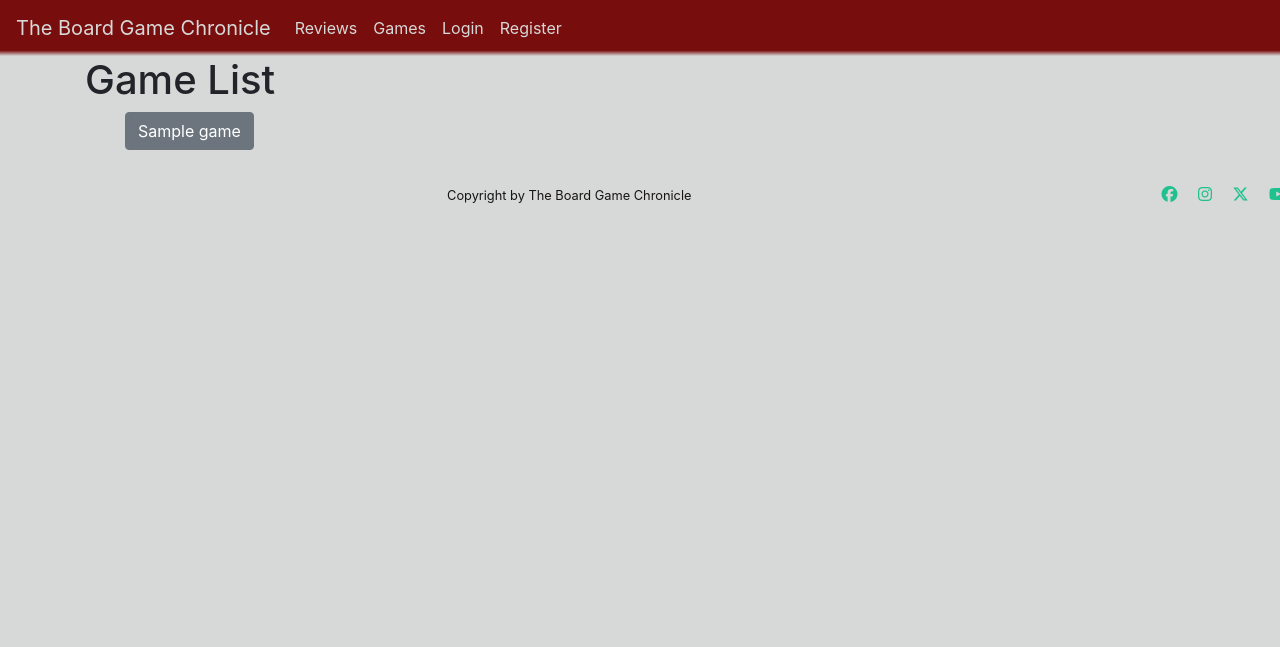
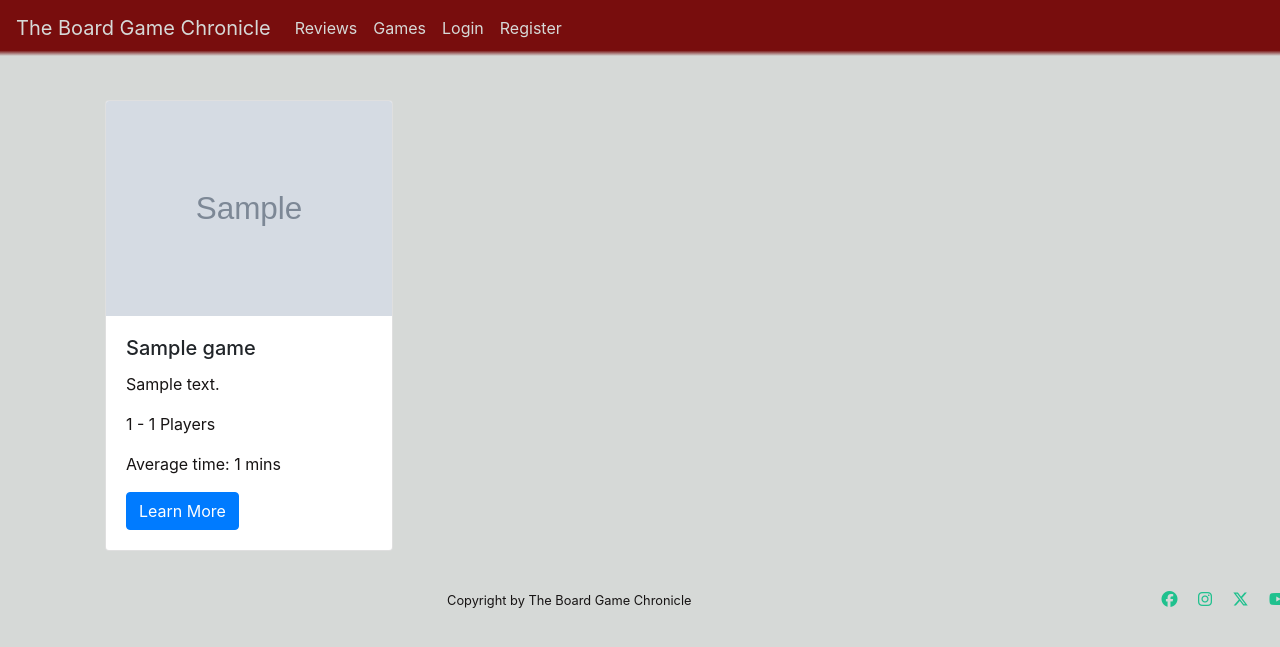
Before and after one commit to StefanWout/The-Board-Game-Chronicle, a Django app: page /games/ in a window 1280 px wide. Shown: the top 647 px of the page. Run offline with Django 5.2, Linux system fonts and the light colour scheme; tables that the repository leaves empty hold one stand-in row (values such as "Sample post"); grey boxes marked "Sample" are stand-in pictures; some libraries are stand-ins or nearby versions.

Commit message:
added the cards to the games and reviews page

```diff
--- a/templates/games.html
+++ b/templates/games.html
@@ -4,13 +4,25 @@
 
 {% block content %}
 <!-- templates/games/game_list.html -->
-<body>
-    <h1>Game List</h1>
-    <ul>
+<div class="container mt-4">
+    <div class="row">
         {% for game in games %}
-        <a type="button" class="btn btn-secondary" href="{{game.id}}">{{ game.game_name }}</a>
-        {% endfor %}
-    </ul>
-</body>
-</html>
+            <div class="card card-wrapper" style="width: 18rem;">
+                <img src="{{ game.image }}" class="card-img-top" alt="game-box">
+                    <div class="card-body">
+                        <h5 class="card-title">{{ game.game_name }}</h5>
+                        <p class="card-text">{{ game.description|linebreaksbr|slice:":100" }}</p>
+                        <p class="card-text">{{ game.min_players }}
+                            -
+                            {{ game.max_players }}
+                            Players</p>
+                        <p class="card-text">Average time:
+                            {{ game.playing_time }}
+                            mins</p>
+                        <a href="{% url 'game_detail' game.id %}" class="btn btn-primary">Learn More</a>
+                    </div>
+                </div>
+            {% endfor %}
+        </div>
+    </div>
 {% endblock %}
```
Also changed, not shown: templates/reviews.html (+17 -6 lines), static/css/media/images/pexels-egidijus-bielskis-3309442-4967339.jpg (deleted).
